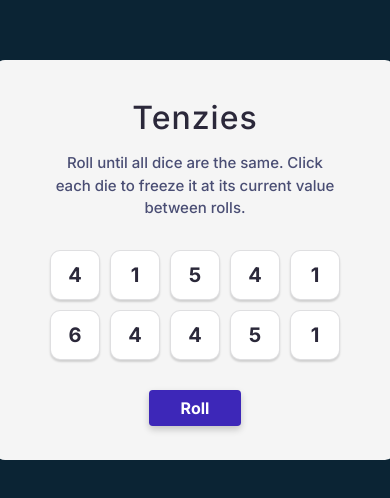
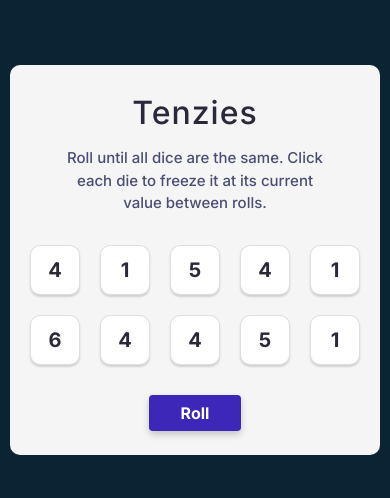
Before and after one commit to tariq-k-dev/tenzies, a React (Vite) app: page / in a window 390 px wide. Shown: the part 162-660 px from the top of the page. Built offline with nearby package versions, Linux system fonts and the light colour scheme.

Commit message:
style: update responsive styles for dice-container and root element

```diff
--- a/src/components/App.css
+++ b/src/components/App.css
@@ -43,11 +43,3 @@ p {
   gap: 2rem;
   padding: 2rem;
 }
-
-@media (max-width: 600px) {
-  .dice-container {
-    margin-left: 1rem;
-    margin-right: 1rem;
-    gap: 1rem;
-  }
-}
--- a/src/index.css
+++ b/src/index.css
@@ -101,3 +101,17 @@ h6 {
   max-width: 40rem;
   max-height: 40rem;
 }
+
+@media (max-width: 600px) {
+  #root {
+    width: 100vw;
+    height: 100vw;
+    min-width: 0;
+    min-height: 0;
+    max-width: 100vw;
+    max-height: 100vw;
+    padding-left: 1rem;
+    padding-right: 1rem;
+    box-sizing: border-box;
+  }
+}
```
